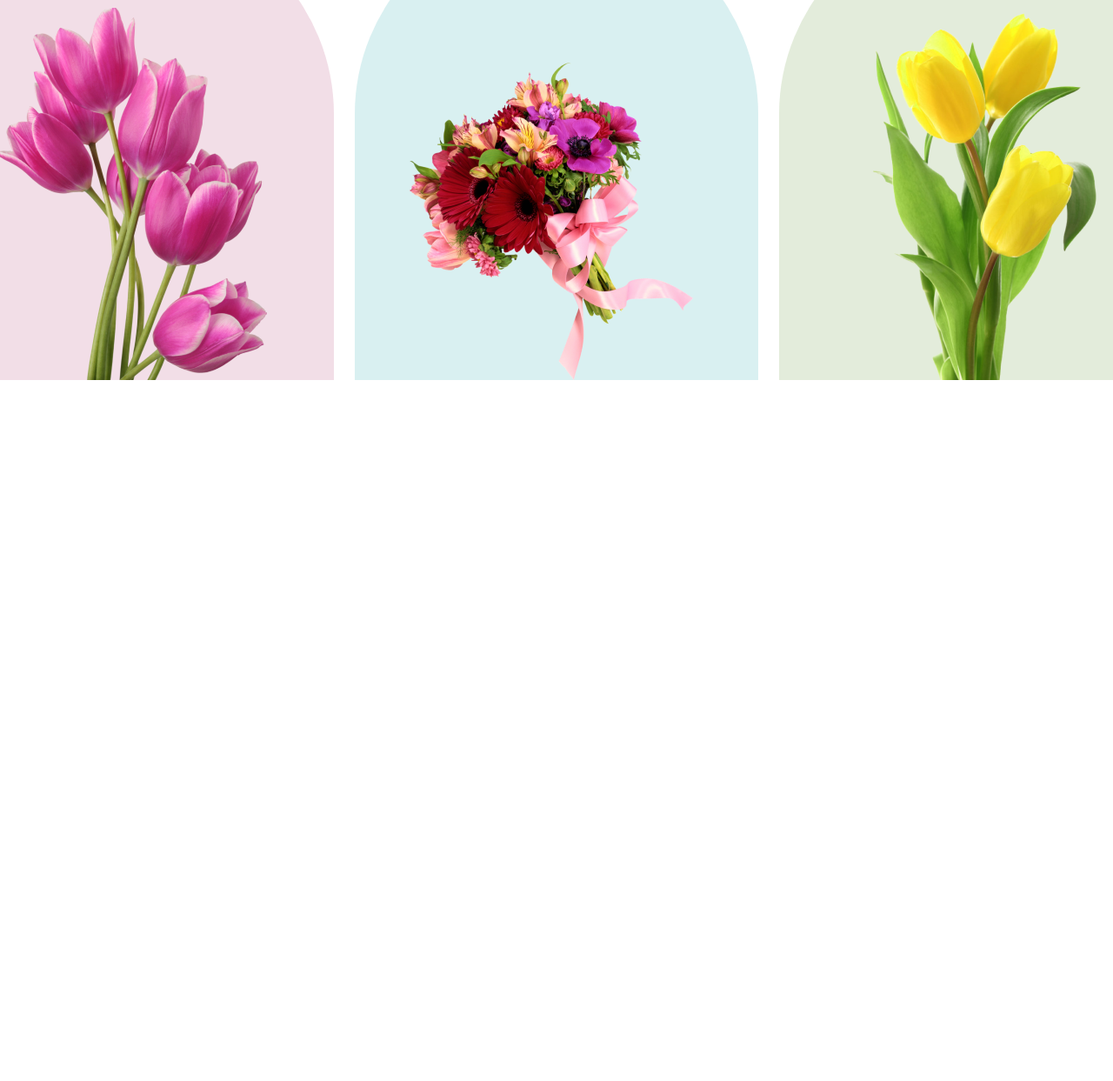
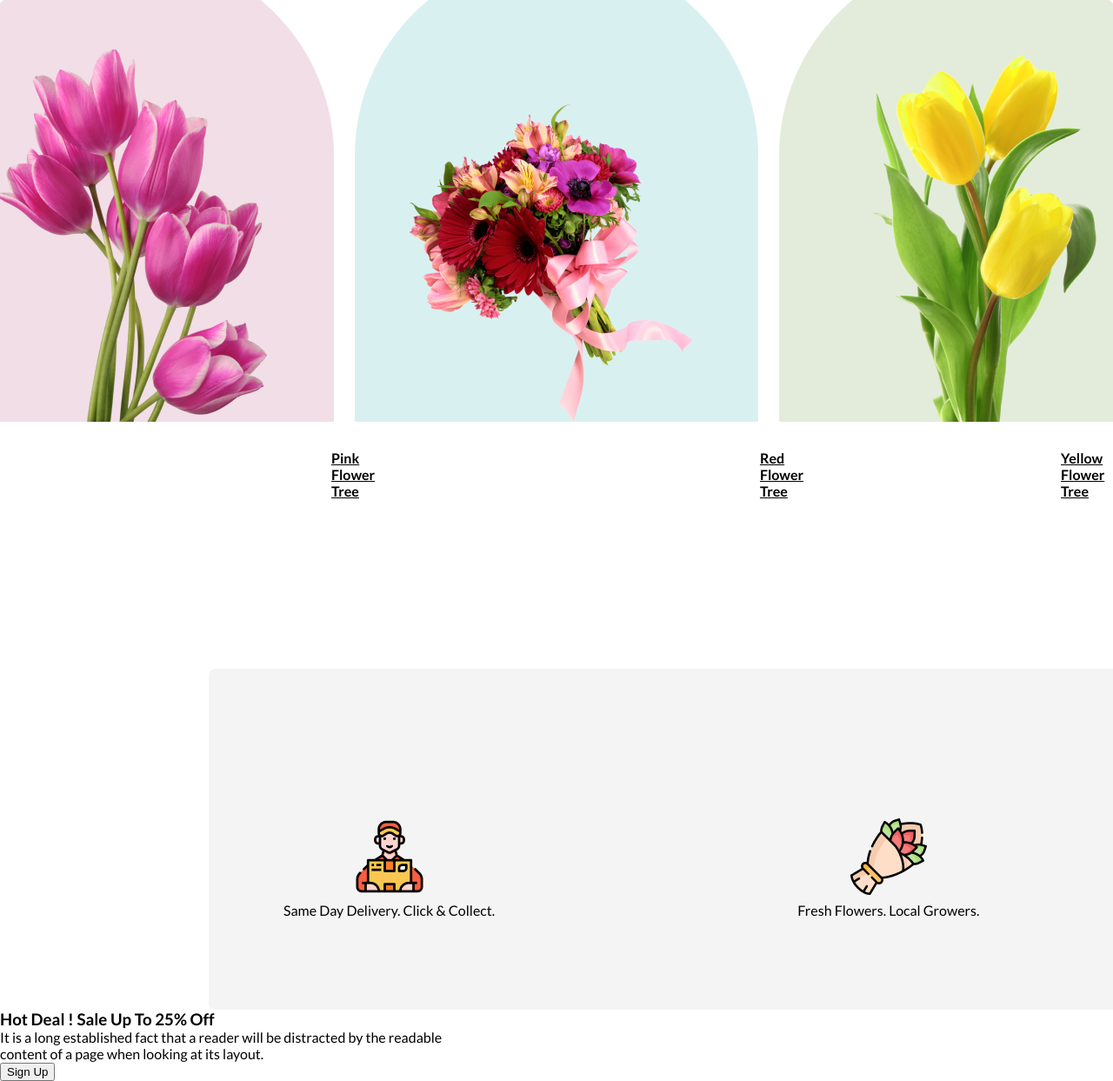
Before and after one commit to arafatah/Flower-First-Assignment, a plain HTML site: page index.html in a window 1280 px wide. Shown: the part 1261-2504 px from the top of the page at 87% size. Before the commit the page ends 1698 px from the top, so only its background shows below. Drawn offline with Linux system fonts and the light colour scheme.

Commit message:
optional end

```diff
--- a/index.html
+++ b/index.html
@@ -37,12 +37,37 @@
                 </div>
                 <div class="flower-3">
                 </div>
+            </div>
+
+                <div class="picture-title">
+                    <p class="title-2"><strong><u>Pink Flower Tree</u></strong></p>
+                    <p class="title-1"><strong><u>Red Flower Tree</u></strong></p>
+                    <p><strong><u>Yellow Flower Tree</u></strong></p>
+                </div>
+            </div>
+
+            <div class="optional">
+                <div class="sup-dis">
+                  <img src="image/Group 57.png" alt="Photo 1">
+                  <div class="title">Same Day Delivery. Click & Collect.</div>
+                </div>
+                <div class="sup-dis">
+                  <img src="image/Group 58.png" alt="Photo 2">
+                  <div class="title">Fresh Flowers. Local Growers.</div>
+                </div>
+                <div class="sup-dis">
+                  <img src="image/Group 59.png" alt="Photo 3">
+                  <div class="title">24/7 Free Support.</div>
+                </div>
+              </div>
+
+              <div class="section-2">
+                <h3 class="sec-title">Hot Deal ! Sale Up To 25% Off</h3>
+                <p class="sec-description">It is a long established fact that a reader will be distracted by the readable <br>content of a page when looking at its layout.</p>
+                <button class="sec-btn">Sign Up</button>
+              </div>
 
 
-
-            </div>
-
-        </div>
     </main>
 
     <footer>
--- a/style/style.css
+++ b/style/style.css
@@ -81,6 +81,7 @@ body {
 .flower-container{
     display: flex;
     justify-content: center;
+    margin-top: 48px;
 
 }
 
@@ -122,3 +123,52 @@ body {
     background-position: center bottom;
 
 }
+
+.picture-title{
+    display: flex;
+    margin-left: 381px;
+    margin-top: 32px;
+}
+
+.title-1{
+
+    margin-right: 295px;
+    position: relative;
+}
+
+.title-2{
+    position: relative;
+    margin-right: 440px;
+
+}
+
+/* feature end */
+
+/* optional start */
+
+.optional{
+
+    width: 1280px;
+    height: 220px;
+    margin-left: 240px;
+    margin-top: 195px;
+    border-radius: 8px;
+    background: rgba(39, 39, 39, 0.05);
+    padding: 86px;
+    display: flex;
+    justify-content: space-between;
+
+}
+
+.sup-dis{
+    text-align: center;
+    margin-top: 86px;
+
+}
+
+.title {
+    margin-top: 5px;
+}
+/* optional end */
+
+/* section-2 start */
```
